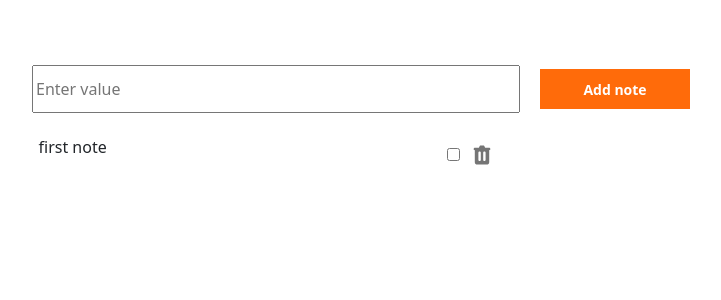
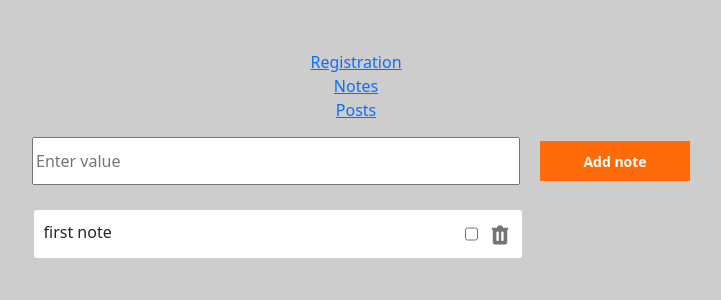
Before and after one commit to s-hitsan/morning-lessons, a React (Create React App) app: page /notes in a window 1280 px wide. Shown: the top 300 px of the page, without its empty margins (284-1005 px from the left). Built offline with nearby package versions, Linux system fonts and the light colour scheme.

Commit message:
NavMenu added. post api connected

```diff
--- a/package.json
+++ b/package.json
@@ -7,6 +7,7 @@
     "@testing-library/jest-dom": "^5.16.5",
     "@testing-library/react": "^13.4.0",
     "@testing-library/user-event": "^13.5.0",
+    "axios": "^1.2.6",
     "bootstrap": "^5.2.3",
     "prop-types": "^15.8.1",
     "react": "^18.2.0",
--- a/src/App.js
+++ b/src/App.js
@@ -3,16 +3,22 @@ import 'bootstrap/dist/css/bootstrap.min.css';
 
 import { BrowserRouter, Route, Routes } from 'react-router-dom';
 
+import { MainLayout } from './components';
+import { ROUTES } from './constants';
 import { Notes, Registration } from './pages';
+import { Posts } from './pages/Posts/Posts';
 
 function App() {
   return (
     <div className='App'>
       <BrowserRouter>
-        <Routes>
-          <Route element={<Registration />} path='registration' />
-          <Route element={<Notes />} path='notes' />
-        </Routes>
+        <MainLayout>
+          <Routes>
+            <Route element={<Registration />} path={ROUTES.register} />
+            <Route element={<Notes />} path={ROUTES.notes} />
+            <Route element={<Posts />} path={ROUTES.posts} />
+          </Routes>
+        </MainLayout>
       </BrowserRouter>
     </div>
   );
--- /dev/null
+++ b/src/components/MainLayout/MainLayout.jsx
@@ -0,0 +1,16 @@
+import PropTypes from 'prop-types';
+
+import { NavMenu } from '../NavMenu/NavMenu';
+
+export const MainLayout = ({ children }) => {
+  return (
+    <div>
+      <NavMenu />
+      <div>{children}</div>
+    </div>
+  );
+};
+
+MainLayout.propTypes = {
+  children: PropTypes.node,
+};
--- /dev/null
+++ b/src/components/NavMenu/NavMenu.jsx
@@ -0,0 +1,13 @@
+import { NavLink } from 'react-router-dom';
+
+import { ROUTES } from '../../constants';
+
+export const NavMenu = (props) => {
+  return (
+    <div className='d-flex flex-column justify-content-start align-items-left'>
+      <NavLink to={ROUTES.register}>Registration</NavLink>
+      <NavLink to={ROUTES.notes}>Notes</NavLink>
+      <NavLink to={ROUTES.posts}>Posts</NavLink>
+    </div>
+  );
+};
--- a/src/components/NoteItem/NoteItem.scss
+++ b/src/components/NoteItem/NoteItem.scss
@@ -1,6 +1,8 @@
 .note__item_wrapper {
-    height: 33px;
-    width: 475px;
+    height: 48px;
+    width: 488px;
+    margin-left: 5px;
+    border-radius: 3px;
     background-color: #FFFFFF;
 
     padding: 10px;
@@ -9,6 +11,10 @@
     justify-content: space-between;
     align-items: center;
     margin-bottom: 10px;
+
+    >p {
+        margin-top: auto;
+    }
 
     svg {
         cursor: pointer;
--- a/src/components/index.js
+++ b/src/components/index.js
@@ -2,4 +2,5 @@ export * from './AppButton/AppButton';
 export * from './AppField/AppField';
 export * from './AppModal/AppModal';
 export * from './Icons';
+export * from './MainLayout/MainLayout';
 export * from './NoteItem/NoteItem';
--- /dev/null
+++ b/src/constants/index.js
@@ -0,0 +1,5 @@
+export const ROUTES = {
+  register: 'registration',
+  notes: 'notes',
+  posts: 'posts',
+};
--- a/src/index.css
+++ b/src/index.css
@@ -7,7 +7,7 @@ body {
     sans-serif;
   -webkit-font-smoothing: antialiased;
   -moz-osx-font-smoothing: grayscale;
-  background: #DFDFDF;
+  background-color: #cdcdcd !important;
 }
 
 code {
--- /dev/null
+++ b/src/pages/Posts/Posts.jsx
@@ -0,0 +1,31 @@
+import { Component } from 'react';
+
+import { postApi } from '../../services/api';
+
+export class Posts extends Component {
+  state = { postsData: {}, isLoading: false };
+
+  async componentDidMount() {
+    this.setState({ isLoading: true });
+    const posts = localStorage.getItem('postsData');
+    const postsResponse = posts ? JSON.parse(posts) : await await postApi.getPosts();
+
+    const postsData = posts ? postsResponse : postsResponse?.data;
+
+    localStorage.setItem('postsData', JSON.stringify(postsData));
+    this.setState({ postsData: postsData, isLoading: false });
+  }
+
+  render() {
+    const { postsData, isLoading } = this.state;
+    return (
+      <>
+        {isLoading ? (
+          <p>is Loading....</p>
+        ) : (
+          <p>{` total items: ${postsData?.total_items}`}</p>
+        )}
+      </>
+    );
+  }
+}
--- /dev/null
+++ b/src/services/api.js
@@ -0,0 +1,11 @@
+import axios from 'axios';
+
+const instance = axios.create({
+  baseURL: 'http://70.34.201.18:8080/',
+});
+
+export const postApi = {
+  async getPosts() {
+    return await instance.get('posts');
+  },
+};
--- /dev/null
+++ b/src/services/index.js
@@ -0,0 +1 @@
+export * from './api';
```
Also changed, not shown: 1 other file (tests, documents, lock files or other folders).
